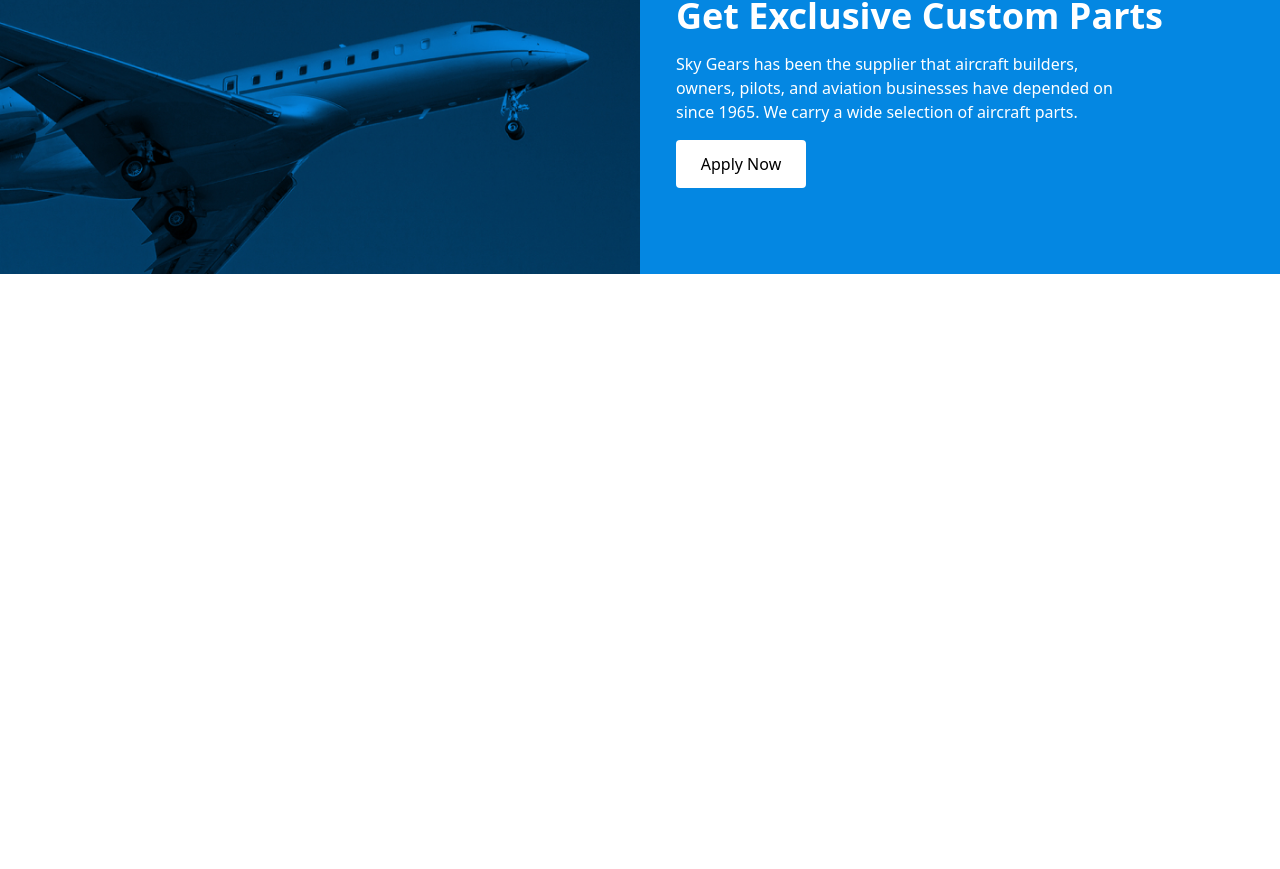
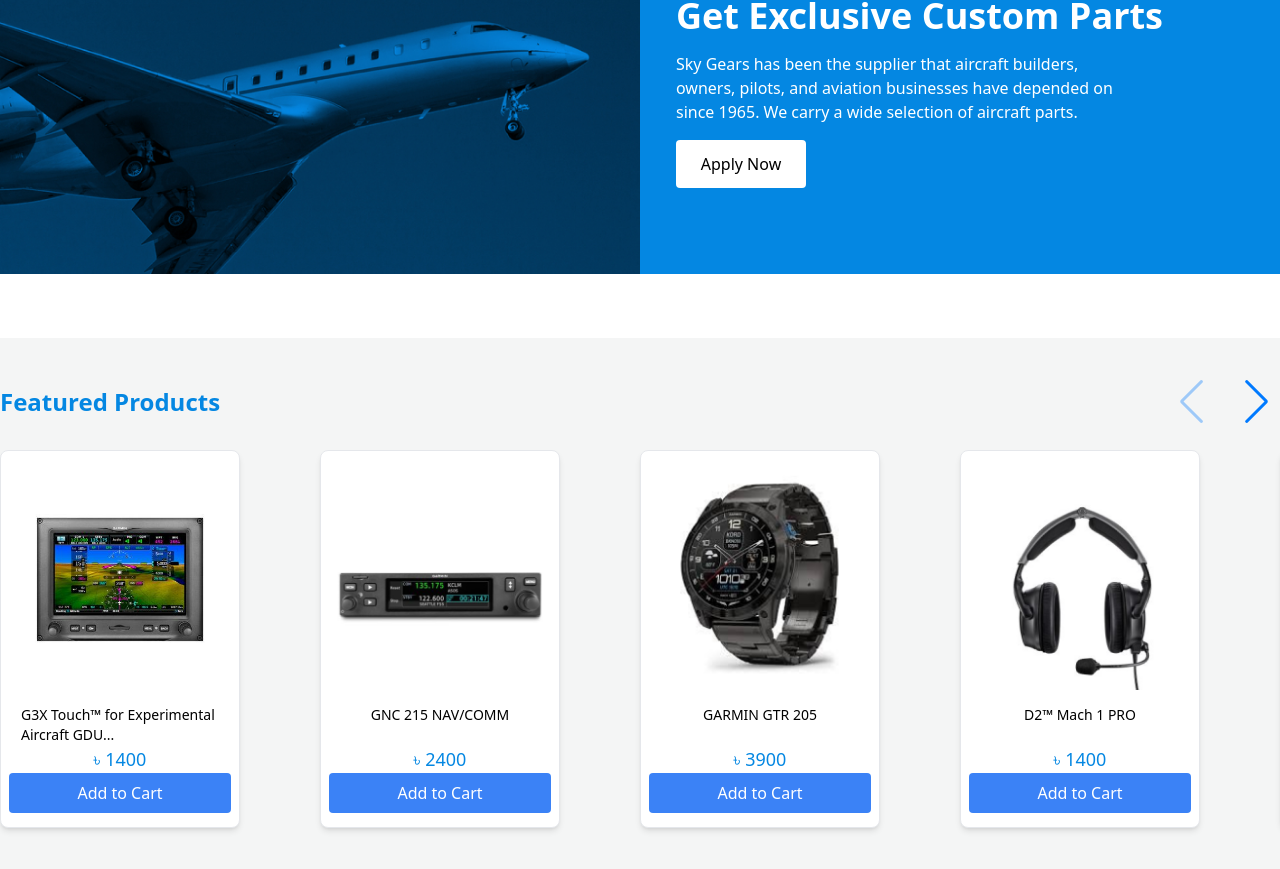
Before and after one commit to Sarowar786/sky-gears, a Next.js app: page / in a window 1280 px wide. Shown: the part 745-1614 px from the top of the page. Before the commit the page ends 1099 px from the top, so only its background shows below. Built offline with nearby package versions, Linux system fonts and the light colour scheme.

Commit message:
Featured product and responsive

```diff
--- a/package.json
+++ b/package.json
@@ -9,6 +9,7 @@
     "lint": "next lint"
   },
   "dependencies": {
+    "@headlessui/react": "^2.2.0",
     "dom": "^0.0.3",
     "next": "15.0.3",
     "react": "18.3.1",
@@ -17,6 +18,7 @@
     "react-router": "^6.28.0",
     "react-slick": "^0.28.1",
     "slick-carousel": "^1.8.1",
+    "swiper": "^11.1.14",
     "tailwind-merge": "^2.5.4"
   },
   "devDependencies": {
--- a/src/app/page.tsx
+++ b/src/app/page.tsx
@@ -2,8 +2,9 @@
 import TopHeader from '../components/TopHeader';
 import ImageSlider from '@/components/ImageSlider';
 import bannerImage from '@/assets/images/bannerImage.png'
-import About from '@/components/Exclusive';
 import Exclusive from '@/components/Exclusive';
+import FeaturedProducts from '@/components/FeaturedProducts';
+// import Products from '@/components/Products';
 
 export default function HomePage() {
   const images = [
@@ -19,6 +20,8 @@
       <Header />
       <ImageSlider images={images} />
       <Exclusive/>
+      {/* <Products/> */}
+      <FeaturedProducts/>
     </main>
   );
 }
--- /dev/null
+++ b/src/components/FeaturedProducts.tsx
@@ -0,0 +1,87 @@
+'use client'
+import React from 'react';
+import { Swiper, SwiperSlide } from 'swiper/react';
+import 'swiper/css';
+import 'swiper/css/navigation';
+import { Navigation } from 'swiper/modules';
+
+import { FaArrowLeft, FaArrowRight } from 'react-icons/fa';
+import Image from 'next/image';
+import product1 from '@/assets/images/product1.png';
+import product2 from '@/assets/images/product2.png';
+import product3 from '@/assets/images/product3.png';
+import product4 from '@/assets/images/product4.png';
+import Container from './Container';
+
+type Product = {
+  id: number;
+  name: string;
+  price: number;
+  image: any;
+};
+
+const products: Product[] = [
+  { id: 1, name: 'G3X Touch™ for Experimental Aircraft GDU...', price: 1400, image: product1 },
+  { id: 2, name: 'GNC 215 NAV/COMM', price: 2400, image: product2 },
+  { id: 3, name: 'GARMIN GTR 205', price: 3900, image: product3 },
+  { id: 4, name: 'D2™ Mach 1 PRO', price: 1400, image: product4 },
+  { id: 5, name: 'G3X Touch™ for Experimental Aircraft GDU...', price: 1400, image: product1 },
+  { id: 6, name: 'GNC 215 NAV/COMM', price: 2400, image: product2 },
+  { id: 7, name: 'GARMIN GTR 205', price: 3900, image: product3 },
+  { id: 8, name: 'D2™ Mach 1 PRO', price: 1400, image: product4 },
+];
+
+const FeaturedProducts: React.FC = () => {
+  return (
+    <div className='bg-[#F4F5F5] relative pb-14 '>
+      <Container className="w-full relative ">
+        <h2 className="text-btnColor text-2xl font-bold pt-12 pb-8">Featured Products</h2>
+
+        {/* Custom navigation buttons */}
+        <div className="absolute top-0 right-0 flex items-center lg:px-14 px-10 mt-16 z-10">
+          <button className="w-1 h-1 swiper-button-prev transition-transform transform hover:scale-110">
+          </button>
+          <button className="w-1 h-1 swiper-button-next transition-transform transform hover:scale-110">
+          </button>
+        </div>
+
+        <Swiper
+          modules={[Navigation]}
+          navigation={{
+            nextEl: '.swiper-button-next',
+            prevEl: '.swiper-button-prev',
+          }}
+        //   spaceBetween={30}
+          slidesPerView={3}
+          breakpoints={{
+            320: { slidesPerView: 1 },
+            550: { slidesPerView: 2 },
+            768: { slidesPerView: 3 },
+            1024: { slidesPerView: 4 },
+            1440: { slidesPerView: 5 },
+          }}
+        >
+          <div className=''>
+          {products.map((product) => (
+            <SwiperSlide key={product.id} className="flex justify-center">
+              <div className="bg-white shadow-md rounded-lg  w-60 h-[378px] border p-2 mb-6 flex flex-col justify-center items-center">
+                <Image src={product.image} alt={product.name} width={228} height={228} className="h-[228px] w-full object-contain rounded-t-lg" />
+                <div className="py-3 px-3 h-[40px]">
+                  <h3 className="text-sm font-medium mb-2">{product.name}</h3>
+
+                </div>
+                  <p className="text-lg font-medium mt-3 text-btnColor ">৳ {product.price}</p>
+                <button className="bg-blue-500 text-white py-2 px-4 rounded w-full hover:bg-blue-600 ">
+                    Add to Cart
+                  </button>
+              </div>
+            </SwiperSlide>
+          ))}
+          </div>
+        </Swiper>
+      </Container>
+    </div>
+  );
+};
+
+export default FeaturedProducts;
--- a/src/components/ImageSlider.tsx
+++ b/src/components/ImageSlider.tsx
@@ -36,7 +36,7 @@
 
         <button
           onClick={nextSlide}
-          className="absolute -right-10 top-1/2 transform -translate-y-1/2  text-gray-700 p-2 rounded-full"
+          className="absolute -right-[1%] lg:-right-[2%] top-1/2 transform -translate-y-1/2  text-gray-700 p-2 rounded-full"
         >
           &#10095;
         </button>
--- /dev/null
+++ b/src/components/MobileNavigation.tsx
@@ -0,0 +1,53 @@
+"use client";
+import React, { useState } from "react";
+import { Dialog, DialogPanel,  } from "@headlessui/react";
+import { IoIosMenu } from "react-icons/io";
+import { MdClose } from "react-icons/md";
+import logo from '@/assets/images/logo.png'
+import Image from "next/image";
+import { navigation } from "@/constant";
+import Link from "next/link";
+
+export default function MobileNavigation() {
+  let [isOpen, setIsOpen] = useState(false);
+  const toggleMenu= ()=>{
+    setIsOpen(true)
+  }
+
+  return (
+    <div>
+      <div>
+        <IoIosMenu
+          onClick={toggleMenu}
+          size={30}
+          className=" sm:hidden text-black border border-transparent cursor-pointer  text-xl h-10 w-10 rounded-full p-1 "
+        />
+      </div>
+      <Dialog
+        open={isOpen}
+        as="div"
+        className="relative z-50 lg:hidden text-white"
+        onClose={()=> setIsOpen(false)}
+      >
+        <div className="fixed inset-0 bg-black/80 flex items-center justify-start   ">
+          <div className="flex min-h-full items-center justify-center p-4">
+            <DialogPanel
+              transition
+              className="w-[70%] h-full  p-5 border border-primaryColor rounded-md absolute right-0  bg-white text-black "
+            >
+              <div className="flex  items-center justify-between">
+                <Image src={logo} alt="logo" className="w-32" />
+                <button onClick={()=> setIsOpen(false)} className="text-xl hover:text-red-500 duration-200"> <MdClose /> </button>
+              </div>
+              <div className="flex flex-col gap-5 p-6 text-lg font-medium capitalize cursor-pointer duration-300 ">
+                {navigation?.map((item,i)=>(
+                  <Link key={i} href={item.href} onClick={()=> setIsOpen(false)}className="hover:text-primaryColor " > {item.title} </Link>
+                ))}
+              </div>
+            </DialogPanel>
+          </div>
+        </div>
+      </Dialog>
+    </div>
+  );
+}
--- /dev/null
+++ b/src/components/Products.tsx
@@ -0,0 +1,65 @@
+// // FeaturedProductsSlider.tsx
+// import 'swiper/css';
+// import 'swiper/css/navigation';
+// import 'swiper/css/pagination';
+
+// import React from 'react';
+// import { Swiper, SwiperSlide } from 'swiper/react';
+// import 'swiper/css';
+// import 'swiper/css/navigation';
+// import 'swiper/css/pagination';
+// import SwiperCore, { Navigation, Pagination } from 'swiper';
+
+
+// type Product = {
+//   id: number;
+//   name: string;
+//   price: number;
+//   image: string;
+// };
+
+// const products: Product[] = [
+//   { id: 1, name: 'G3X Touch™ for Experimental Aircraft GDU...', price: 1400, image: '../assets/images/product1.png' },
+//   { id: 2, name: 'GNC 215 NAV/COMM', price: 2400, image: '../assets/images/product1.png' },
+//   { id: 3, name: 'GARMIN GTR 205', price: 3900, image: '../assets/images/product1.png' },
+//   { id: 4, name: 'D2™ Mach 1 PRO', price: 1400, image: '../assets/images/product1.png' },
+//   { id: 5, name: 'BOSE A30 - XLRS PLUG, STRAIGHT CORD...', price: 1400, image: '../assets/images/product1.png' },
+//   // Add more products as needed
+// ];
+
+// const Product: React.FC = () => {
+//   return (
+//     <div className="w-full max-w-5xl mx-auto p-4">
+//       <h2 className="text-xl font-bold mb-4">Featured Products</h2>
+//       <Swiper
+//         modules={[Navigation, Pagination]}
+//         navigation
+//         pagination={{ clickable: true }}
+//         spaceBetween={20}
+//         slidesPerView={3}
+//         breakpoints={{
+//           640: { slidesPerView: 1 },
+//           768: { slidesPerView: 2 },
+//           1024: { slidesPerView: 3 },
+//         }}
+//       >
+//         {products.map((product) => (
+//           <SwiperSlide key={product.id} className="flex justify-center">
+//             <div className="bg-white shadow-md rounded-md overflow-hidden w-64">
+//               <img src={product.image} alt={product.name} className="h-40 w-full object-cover" />
+//               <div className="p-4">
+//                 <h3 className="text-sm font-medium mb-2">{product.name}</h3>
+//                 <p className="text-lg font-bold mb-4">৳ {product.price}</p>
+//                 <button className="bg-blue-500 text-white py-2 px-4 rounded w-full hover:bg-blue-600">
+//                   Add to Cart
+//                 </button>
+//               </div>
+//             </div>
+//           </SwiperSlide>
+//         ))}
+//       </Swiper>
+//     </div>
+//   );
+// };
+
+// export default Product;
--- a/src/components/TopHeader.jsx
+++ b/src/components/TopHeader.jsx
@@ -23,7 +23,7 @@
       <Container className="flex items-center justify-between h-[16px]">
         <p className="text-white text-[13px]">Hotline: <span className="font-bold">+0186-1123325</span> </p>
         <div className="flex items-center justify-center gap-10">
-            <p className="text-[13px]">Contact us</p>
+            <p className="text-[13px] hidden sm:inline-flex">Contact us</p>
             <div className="flex items-center justify-center gap-2">
             {socialIcon.map((item,i)=>(
                 <Link href={item.link} key={i} className="w-[16px] h-[16px]">
--- /dev/null
+++ b/src/constant/index.ts
@@ -0,0 +1,7 @@
+export const navigation = [
+    { title: "Home", href: "/" },
+    { title: "Shop", href: "/shop" },
+    { title: "Products", href: "/product" },
+    { title: "About us", href: "/about" },
+    { title: "Blog", href: "/blog" },
+  ];
```
Also changed, not shown: src/components/Exclusive.tsx (+4 -3 lines), src/components/Header.tsx (+12 -11 lines), src/components/Images.tsx (deleted, +0 -16 lines), 1 other file (tests, documents, lock files or other folders).
